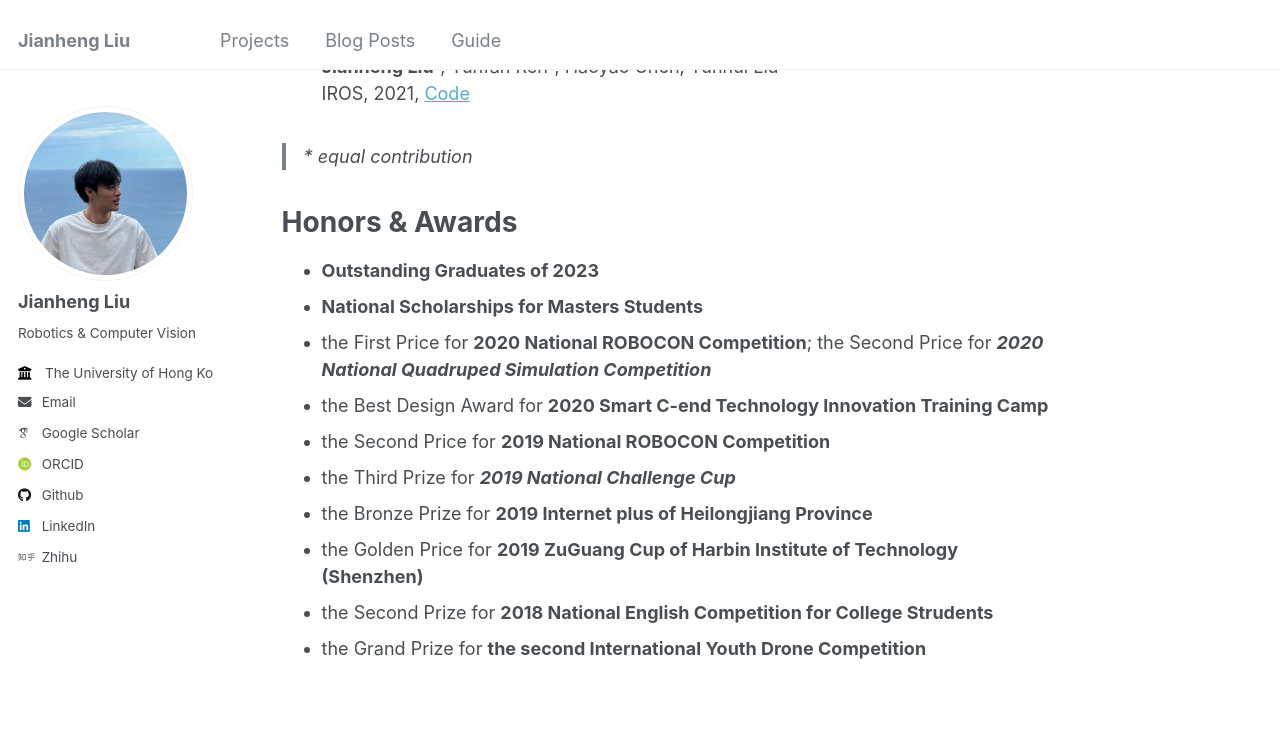
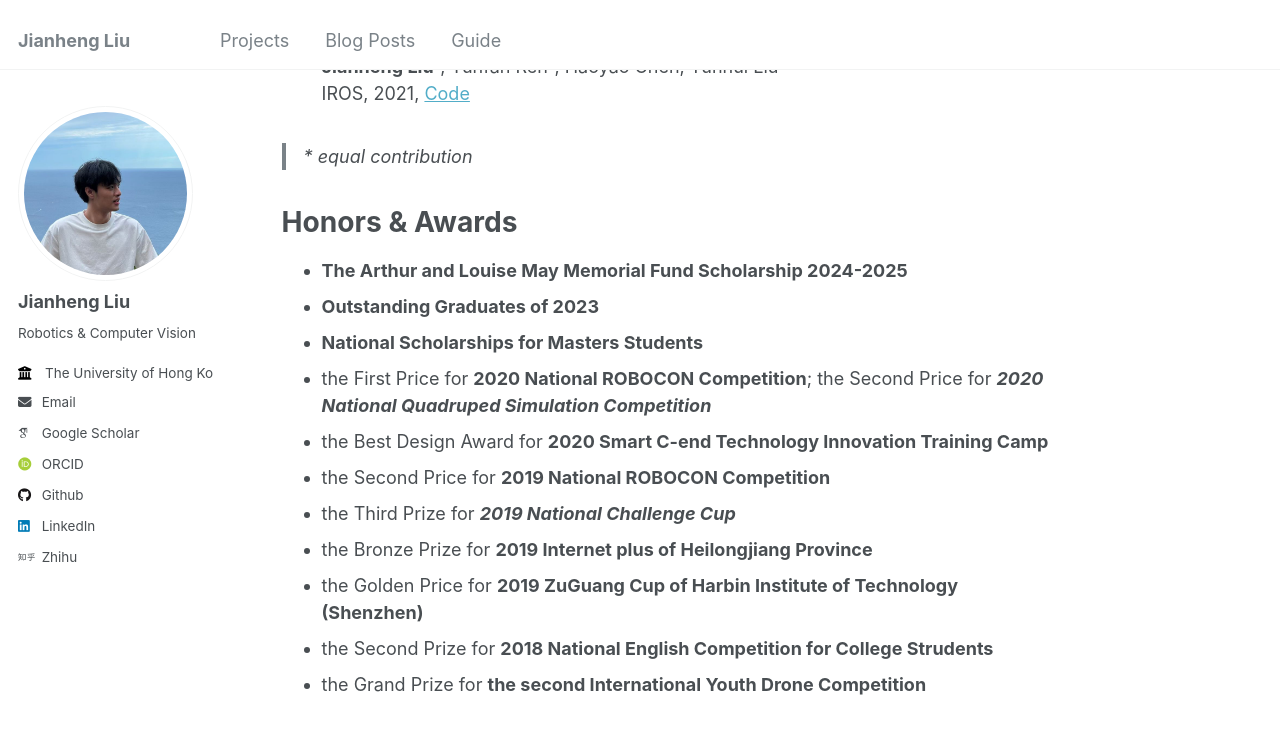
Before and after one commit to jianhengLiu/jianhengLiu.github.io, a Jekyll site: the page built from _pages/about.md, in a window 1280 px wide and 900 px high, scrolled down 1434 px. Shown: the top 734 px of the window. Built offline with Jekyll 4.4.1, drawn with Linux system fonts in a browser that asks for light colours; some web fonts are replaced.

Commit message:
Add scholarship information to honors and awards section in About Me page

```diff
--- a/_pages/about.md
+++ b/_pages/about.md
@@ -69,6 +69,7 @@ Education
 
 # Honors & Awards
 
+- **The Arthur and Louise May Memorial Fund Scholarship 2024-2025**
 - **Outstanding Graduates of 2023**
 - **National Scholarships for Masters Students**
 - the First Price for **2020 National ROBOCON Competition**; the Second Price for ***2020 National Quadruped Simulation Competition***
```
